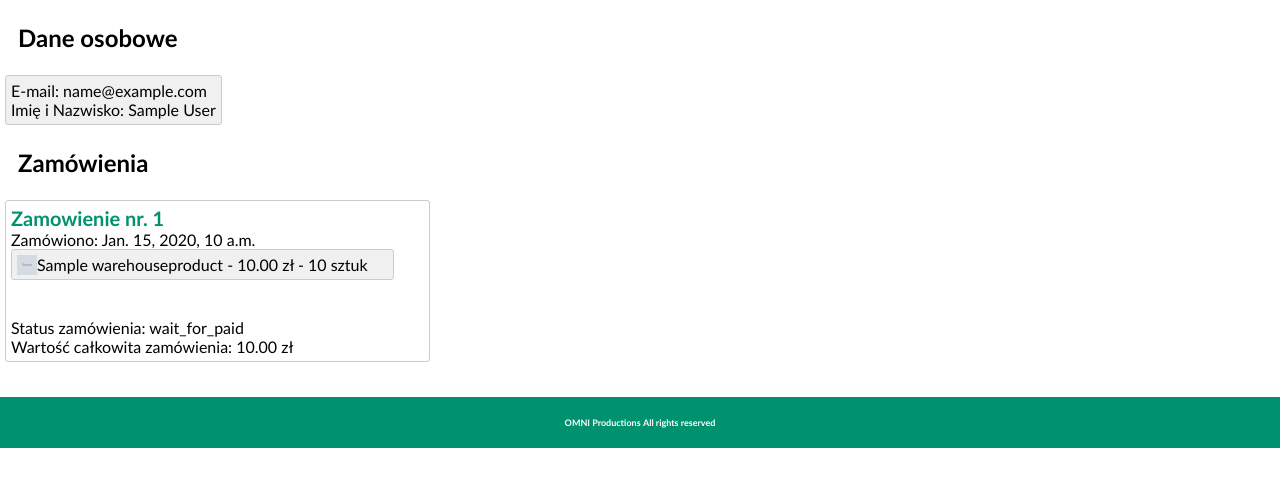
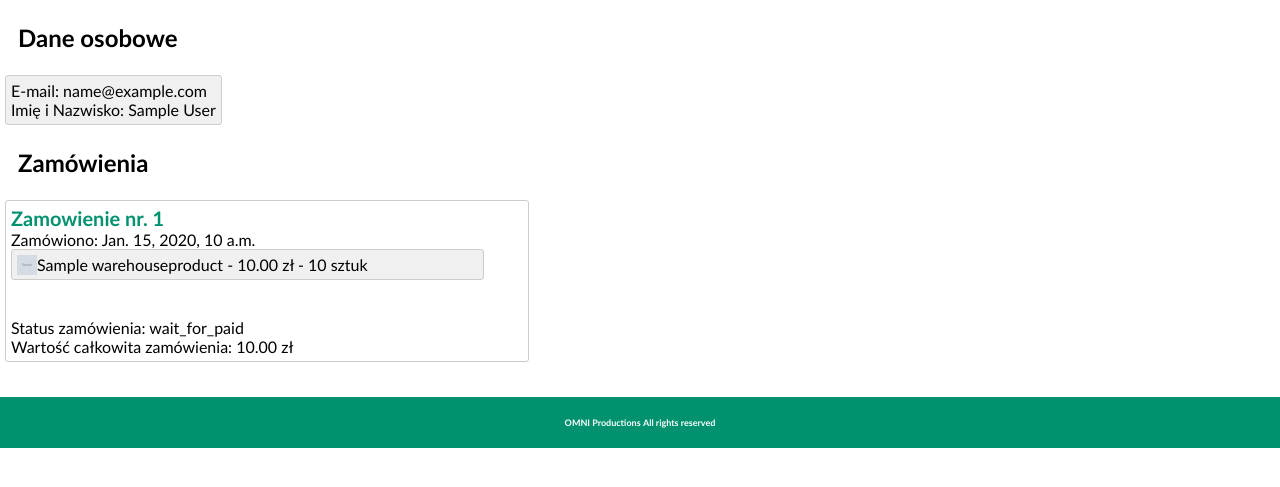
Before and after one commit to Jaian400/Magazyn_Master, a Django app: page /user_site/ in a window 1280 px wide. Shown: the part 186-673 px from the top of the page. Run offline with Django 5.2, Linux system fonts and the light colour scheme; a user stored in the database is signed in; tables that the repository leaves empty hold one stand-in row (values such as "Sample post"); grey boxes marked "Sample" are stand-in pictures.

Commit message:
small hotfix

```diff
--- a/djan/mainapp/templates/user_site.html
+++ b/djan/mainapp/templates/user_site.html
@@ -72,6 +72,7 @@
         Zamówienia
     </div>
 
+    <div class="orders-box">
     {% for order in orders %}
         <div class="order-box">
             <div class="order-header">
@@ -91,7 +92,10 @@
             <br>
             Wartość całkowita zamówienia: {{ order.total_price }} zł
         </div>
+        <br>
     {% endfor %}
+    </div>
+
 
     <div class="bottom-bar">
         <span class="bottom-bar-text">OMNI Productions</span>
--- a/djan/mainapp/views.py
+++ b/djan/mainapp/views.py
@@ -214,7 +214,7 @@ def clear_product(request, cart_product_id):
 def order(request, cart_id):
     cart_products = CartProduct.objects.get(cart=cart_id)
 
-    return render(request, 'order.html', {'cart_products' : cart_products})
+    return render(request, 'order.html', {'cart_id' : cart_id, 'cart_products' : cart_products})
 
 def make_order(request, cart_id):
     cart = Cart.objects.get(id=cart_id)
--- a/djan/static/user_site.css
+++ b/djan/static/user_site.css
@@ -20,6 +20,7 @@
     border : 1px solid #ccc;
     padding: 5px;
     margin: 5px;
+    width: 40%;
 }
 
 .order-header{
```
